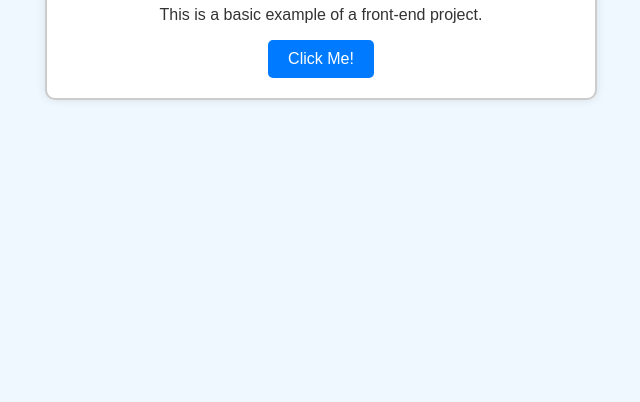
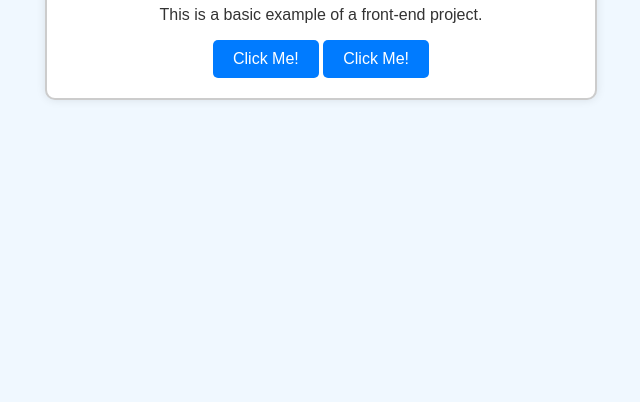
Before and after one commit to Dawithabte31/simple-webpage, a plain HTML site: page index.html in a window 1280 px wide. Shown: the part 398-800 px from the top of the page, without its empty margins (319-959 px from the left). Drawn offline with Linux system fonts and the light colour scheme.

Commit message:
dplicate the button click at me

```diff
--- a/index.html
+++ b/index.html
@@ -13,6 +13,7 @@
         <h1>Welcome to My Simple Webpage!</h1>
         <p>This is a basic example of a front-end project.</p>
         <button id="actionButton">Click Me!</button>
+        <button id="actionButton">Click Me!</button>
         <p id="responseMessage" style="display: none;">You clicked the button!</p>
     </div>
     <script src="script.js"></script>
```
